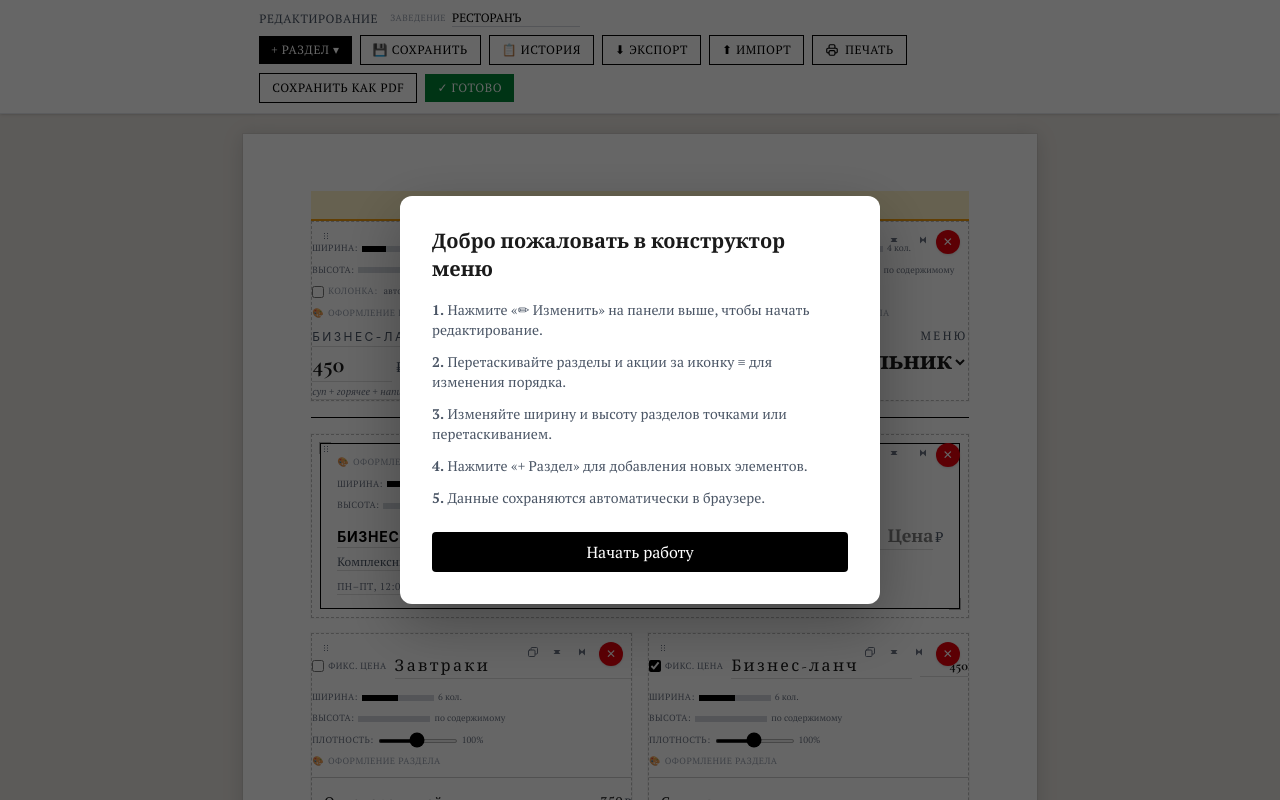
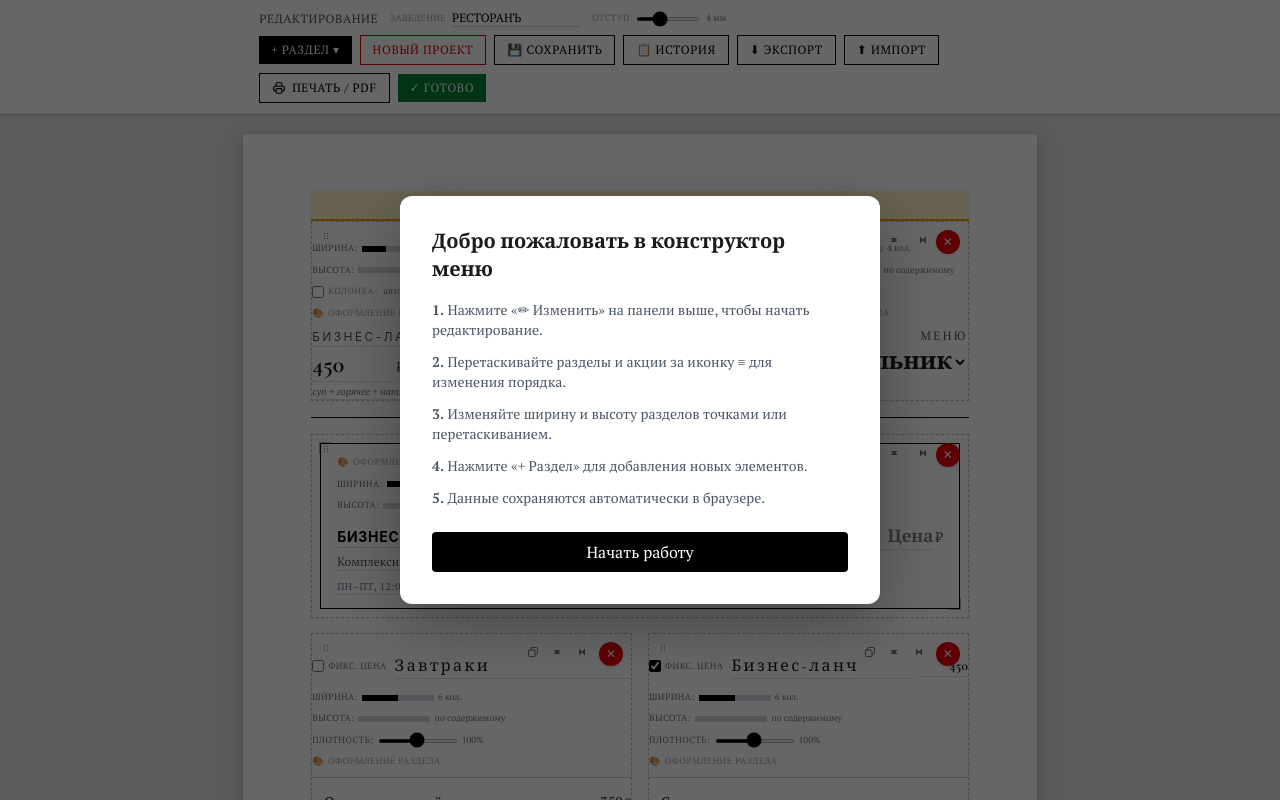
Before and after one commit to Yogurt7v/Menu-Costractor, a React (Vite) app: page / in a window 1280 px wide. Shown: the top 800 px of the page. Built offline with nearby package versions, Linux system fonts and the light colour scheme.

Commit message:
кнопка нового проекта

```diff
--- a/src/components/Toolbar.tsx
+++ b/src/components/Toolbar.tsx
@@ -4,7 +4,7 @@ import SaveModal from './SaveModal';
 import HistoryPanel from './HistoryPanel';
 
 export default function Toolbar() {
-  const { menu, addBlock, addPromotion, addHeaderItem, isEditMode, toggleEditMode, updateMenuField, exportMenu, importMenu } = useMenu();
+  const { menu, addBlock, addPromotion, addHeaderItem, isEditMode, toggleEditMode, updateMenuField, exportMenu, importMenu, resetProject } = useMenu();
   const [showSaveModal, setShowSaveModal] = useState(false);
   const [showHistory, setShowHistory] = useState(false);
   const [showTypeMenu, setShowTypeMenu] = useState(false);
@@ -36,40 +36,10 @@ export default function Toolbar() {
     window.print();
   };
 
-  const handleSaveAsPdf = () => {
-    const printWindow = window.open('', '_blank');
-    if (!printWindow) return;
-    const content = document.querySelector('.a4-page');
-    if (!content) return;
-    printWindow.document.write(`
-      <!DOCTYPE html>
-      <html>
-      <head>
-        <title>${menu.name || 'Меню'}</title>
-        <style>
-          @import url('https://fonts.googleapis.com/css2?family=Cormorant+Garamond:wght@400;500;600;700&family=PT+Serif:wght@400;700&display=swap');
-          * { margin: 0; padding: 0; box-sizing: border-box; }
-          body { font-family: 'PT Serif', Georgia, serif; background: white; }
-          .a4-page { width: 210mm; min-height: 297mm; background: white; padding: 10mm 15mm; }
-          .no-print, .edit-control { display: none !important; }
-          .editable-block { border: none !important; padding: 0 !important; }
-          input, textarea { border: none !important; background: transparent !important; padding: 0 !important; outline: none !important; box-shadow: none !important; resize: none !important; color: inherit !important; }
-          h1, h2, h3, h4 { font-family: 'Cormorant Garamond', Georgia, serif; }
-          .price-line .dots { flex: 1; border-bottom: 1px dotted #bbb; margin: 0 6px; min-width: 20px; position: relative; top: -3px; }
-          .header-rule-thin { border: none; height: 0.5px; background: #ccc; margin: 0; }
-          .decorative-border { position: relative; }
-          .decorative-border::before, .decorative-border::after { content: ''; position: absolute; width: 12px; height: 12px; border: 1px solid currentColor; opacity: 0.3; }
-          .decorative-border::before { top: -2px; left: -2px; border-right: none; border-bottom: none; }
-          .decorative-border::after { bottom: -2px; right: -2px; border-left: none; border-top: none; }
-        </style>
-      </head>
-      <body>
-        ${content.outerHTML}
-        <script>window.onload = function() { window.print(); }</script>
-      </body>
-      </html>
-    `);
-    printWindow.document.close();
+  const handleNewProject = () => {
+    if (window.confirm('Начать новый проект? Текущее меню и все сохранённые конфигурации будут удалены. Это действие нельзя отменить.')) {
+      resetProject();
+    }
   };
 
   return (
@@ -92,6 +62,26 @@ export default function Toolbar() {
                 className="w-32 text-xs text-black bg-transparent py-0 border-b border-gray-300 hover:border-gray-500 focus:border-black outline-none transition-colors"
               />
             </label>
+            {isEditMode && (
+              <label className="flex items-center gap-1.5">
+                <span className="text-[9px] font-medium uppercase tracking-wider text-gray-400">
+                  Отступ
+                </span>
+                <input
+                  type="range"
+                  min={0}
+                  max={12}
+                  step={1}
+                  value={menu.blockGapMm}
+                  onChange={(e) => updateMenuField('blockGapMm', Number(e.target.value))}
+                  className="w-16 h-1 accent-black cursor-pointer"
+                  title="Вертикальный отступ между разделами"
+                />
+                <span className="text-[9px] text-gray-500 normal-case tracking-normal tabular-nums">
+                  {menu.blockGapMm} мм
+                </span>
+              </label>
+            )}
           </div>
 
           <div className="flex items-center gap-2 flex-wrap">
@@ -140,6 +130,13 @@ export default function Toolbar() {
               </div>
             )}
             <button
+              onClick={handleNewProject}
+              className="px-3 py-1.5 border border-red-600 text-red-600 text-xs uppercase tracking-wider hover:bg-red-600 hover:text-white transition-colors"
+              title="Сбросить меню и сохранённые конфигурации"
+            >
+              Новый проект
+            </button>
+            <button
               onClick={() => setShowSaveModal(true)}
               className="px-3 py-1.5 border border-black text-black text-xs uppercase tracking-wider hover:bg-black hover:text-white transition-colors"
             >
@@ -177,13 +174,7 @@ export default function Toolbar() {
               <svg className="w-3.5 h-3.5" fill="none" stroke="currentColor" viewBox="0 0 24 24">
                 <path strokeLinecap="round" strokeLinejoin="round" strokeWidth={2} d="M17 17h2a2 2 0 002-2v-4a2 2 0 00-2-2H5a2 2 0 00-2 2v4a2 2 0 002 2h2m2 4h6a2 2 0 002-2v-4a2 2 0 00-2-2H9a2 2 0 00-2 2v4a2 2 0 002 2zm8-12V5a2 2 0 00-2-2H9a2 2 0 00-2 2v4h10z" />
               </svg>
-              Печать
-            </button>
-            <button
-              onClick={handleSaveAsPdf}
-              className="px-3 py-1.5 border border-black text-black text-xs uppercase tracking-wider hover:bg-black hover:text-white transition-colors"
-            >
-              Сохранить как PDF
+              Печать / PDF
             </button>
             <button
               onClick={toggleEditMode}
```
